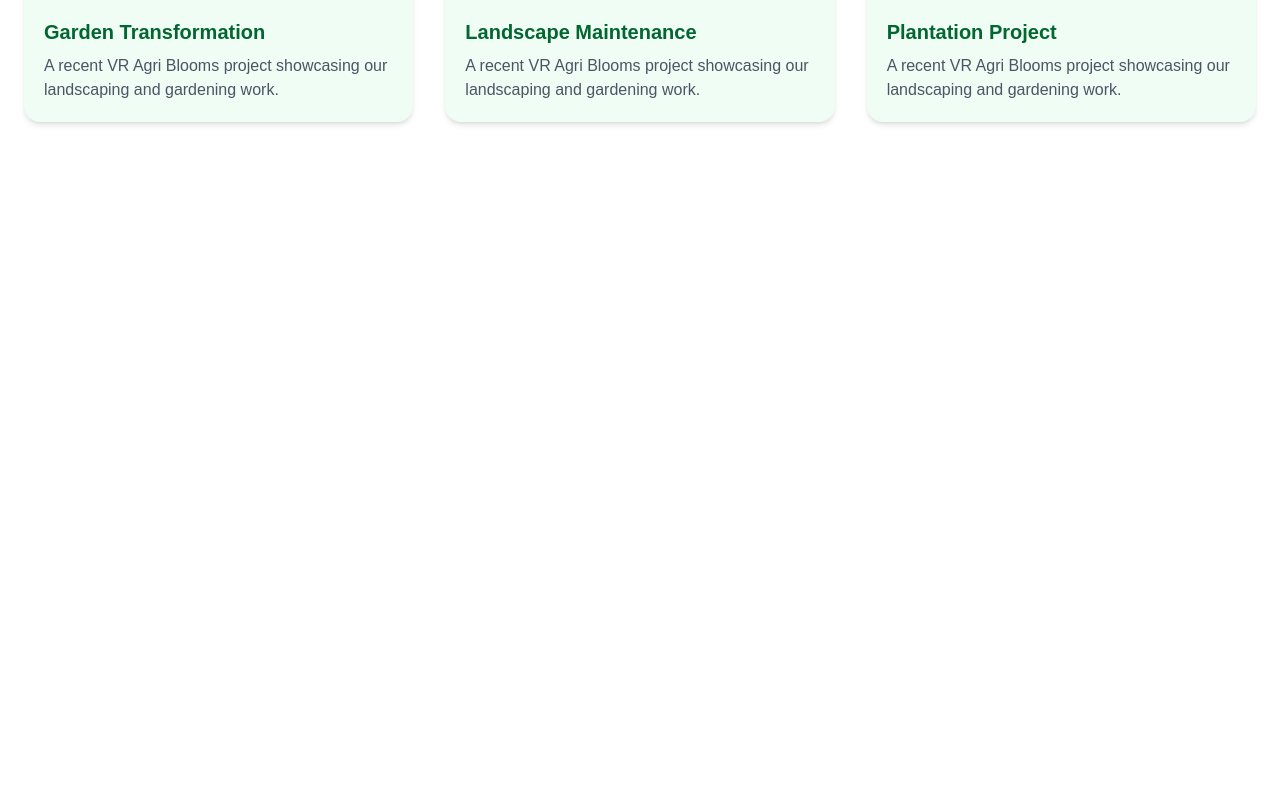
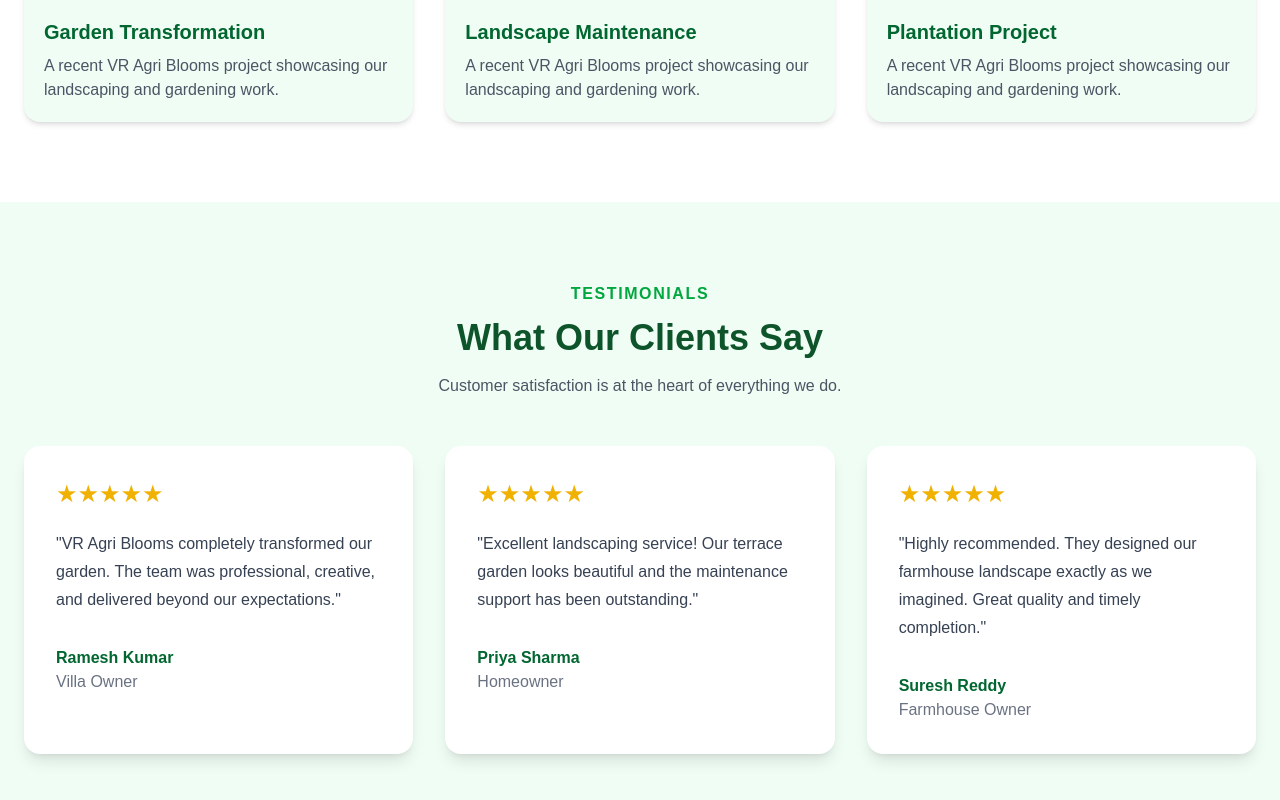
Before and after one commit to DineshGangadari/vr-agriblooms-website, a Next.js app: page / in a window 1280 px wide. Shown: the part 4610-5410 px from the top of the page. Before the commit the page ends 4812 px from the top, so only its background shows below. Built offline with nearby package versions, Linux system fonts and the light colour scheme.

Commit message:
Added testimonials section

```diff
--- a/src/app/page.tsx
+++ b/src/app/page.tsx
@@ -6,6 +6,7 @@
 import Contact from "../components/Contact";
 import Footer from "../components/Footer";
 import Gallery from "../components/Gallery";
+import Testimonials from "../components/Testimonials";
 
 export default function Home() {
   return (
@@ -18,6 +19,7 @@
       <Contact />
       <Footer />
       <Gallery />
+      <Testimonials />
     </main>
   );
 }
--- /dev/null
+++ b/src/components/Testimonials.tsx
@@ -0,0 +1,61 @@
+const testimonials = [
+  {
+    name: "Ramesh Kumar",
+    role: "Villa Owner",
+    review:
+      "VR Agri Blooms completely transformed our garden. The team was professional, creative, and delivered beyond our expectations.",
+  },
+  {
+    name: "Priya Sharma",
+    role: "Homeowner",
+    review:
+      "Excellent landscaping service! Our terrace garden looks beautiful and the maintenance support has been outstanding.",
+  },
+  {
+    name: "Suresh Reddy",
+    role: "Farmhouse Owner",
+    review:
+      "Highly recommended. They designed our farmhouse landscape exactly as we imagined. Great quality and timely completion.",
+  },
+];
+
+export default function Testimonials() {
+  return (
+    <section id="testimonials" className="bg-green-50 py-20 px-6">
+      <div className="mx-auto max-w-7xl">
+        <p className="text-center text-green-600 font-semibold uppercase tracking-widest">
+          Testimonials
+        </p>
+
+        <h2 className="mt-3 text-center text-4xl font-bold text-green-900">
+          What Our Clients Say
+        </h2>
+
+        <p className="mt-4 text-center text-gray-600 max-w-3xl mx-auto">
+          Customer satisfaction is at the heart of everything we do.
+        </p>
+
+        <div className="mt-12 grid gap-8 md:grid-cols-3">
+          {testimonials.map((item) => (
+            <div
+              key={item.name}
+              className="rounded-2xl bg-white p-8 shadow-lg transition hover:-translate-y-2 hover:shadow-2xl"
+            >
+              <div className="text-yellow-500 text-2xl">★★★★★</div>
+
+              <p className="mt-5 text-gray-700 leading-7">
+                "{item.review}"
+              </p>
+
+              <div className="mt-8">
+                <h3 className="font-bold text-green-800">{item.name}</h3>
+                <p className="text-gray-500">{item.role}</p>
+              </div>
+            </div>
+          ))}
+        </div>
+
+      </div>
+    </section>
+  );
+}
```
